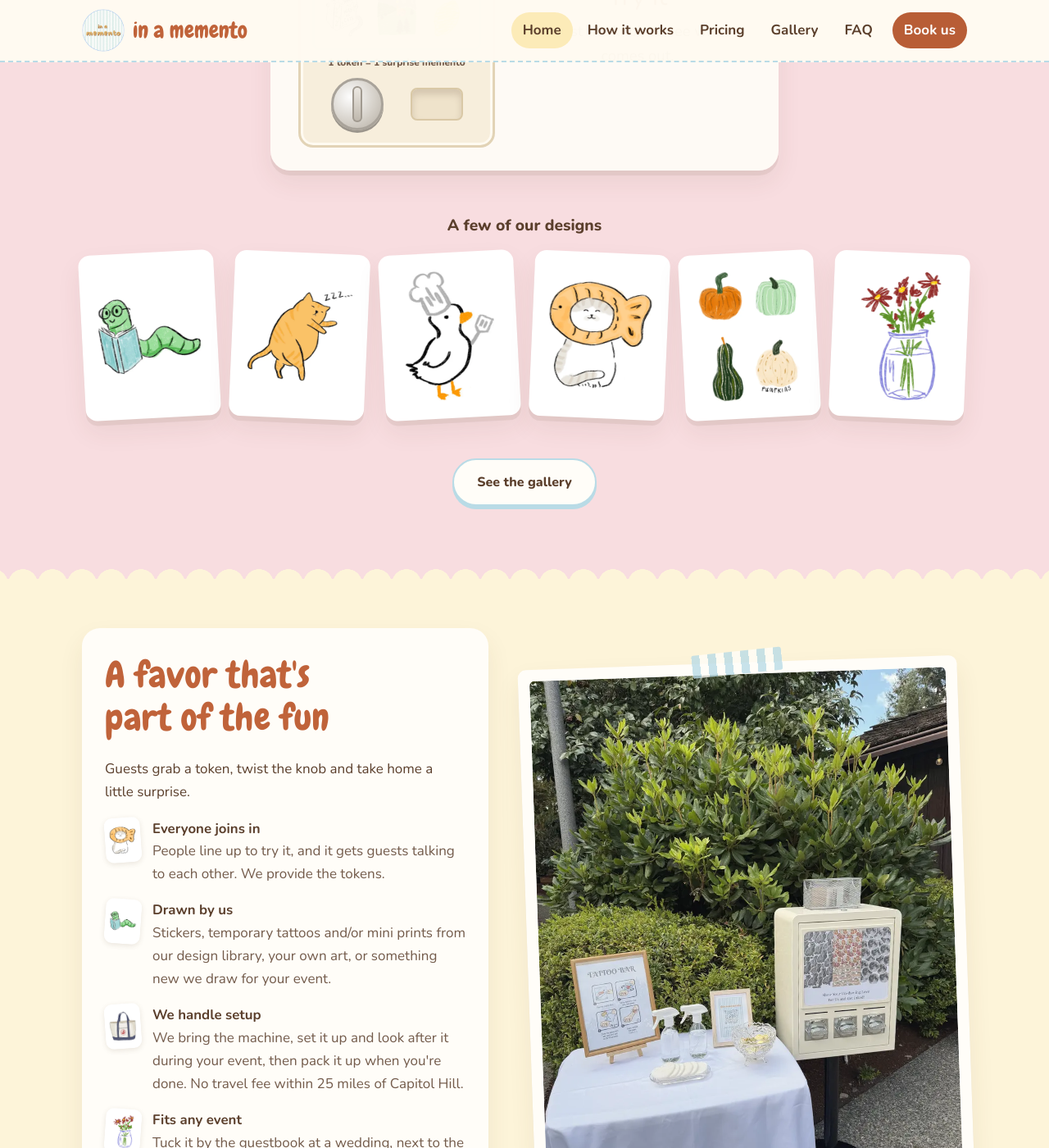
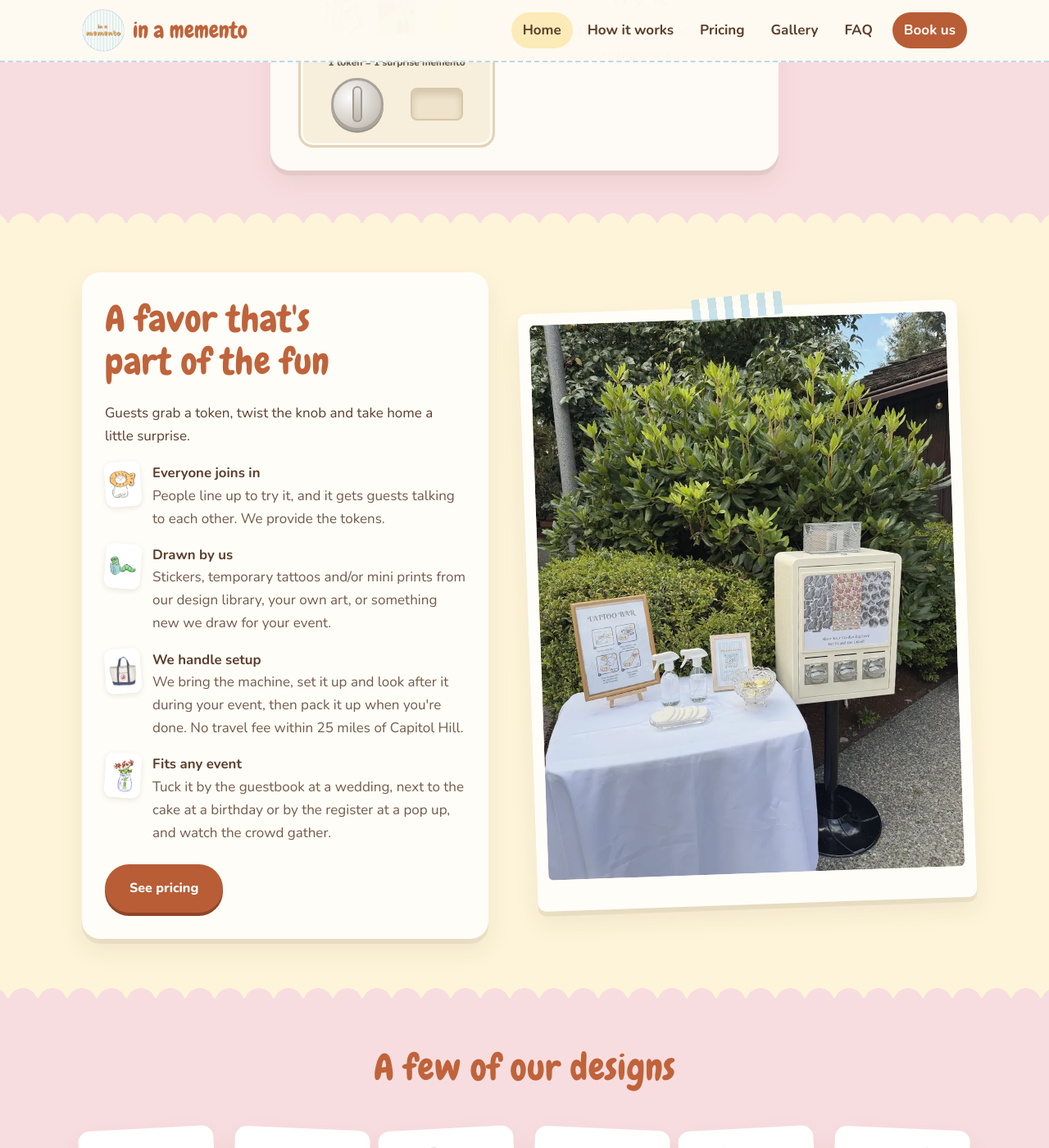
Before and after one commit to andrew-hy-kim/in.a.memento, a Jekyll site: the page built from index.html, in a window 1280 px wide and 1400 px high, scrolled down 1225 px. Shown: the whole window at 82% size. Built offline with Jekyll 4.4.1, drawn with Linux system fonts in a browser that asks for light colours.

Commit message:
Home: game section is just the machine; favor section follows right after; design row moves below it
Co-Authored-By: Claude Opus 5.5 <noreply@anthropic.com>
Claude-Session: https://claude.ai/code/session_01A4x6zNFM2ikQnVBPRWM1LK

```diff
--- a/css/style.css
+++ b/css/style.css
@@ -1825,3 +1825,6 @@ main > section + section,
   .try-section .mm-hint .hand { font-size: 1.6rem; }
   .sticker-row-title { margin: 40px 0 16px; }
 }
+/* "Give it a twist" is just the game now, so it sits a little tighter */
+.try-section { padding-bottom: 64px; }
+@media (max-width: 640px) { .try-section { padding-bottom: 44px; } }
--- a/index.html
+++ b/index.html
@@ -58,16 +58,6 @@ description: "A vending machine full of custom stickers, temporary tattoos and m
         <p class="mm-hint"><span class="hand">Try it</span> Twist the knob to see what comes out.</p>
       </div>
     </div>
-    <h3 class="center sticker-row-title">A few of our designs</h3>
-    <div class="sticker-row">
-      <figure><img src="{{ '/images/designs/bookworm.webp' | relative_url }}" alt="A green bookworm with glasses reading a book"></figure>
-      <figure><img src="{{ '/images/designs/sleeping-cat.webp' | relative_url }}" alt="A sleepy orange cat stretching, with zzz"></figure>
-      <figure><img src="{{ '/images/designs/chef-duck.webp' | relative_url }}" alt="A white duck in a chef hat holding a spatula"></figure>
-      <figure><img src="{{ '/images/designs/fish-hat-cat.webp' | relative_url }}" alt="A white cat wearing an orange fish shaped hat"></figure>
-      <figure><img src="{{ '/images/designs/pumpkins.webp' | relative_url }}" alt="Four pumpkins and gourds in orange, green and cream"></figure>
-      <figure><img src="{{ '/images/designs/flower-vase.webp' | relative_url }}" alt="Red flowers in a clear glass vase"></figure>
-    </div>
-    <p class="center mt-lg"><a class="btn btn-soft" href="{{ '/gallery/' | relative_url }}">See the gallery</a></p>
   </div>
 </section>
 
@@ -88,6 +78,23 @@ description: "A vending machine full of custom stickers, temporary tattoos and m
       <img src="{{ '/images/gallery/wedding-setup.webp' | relative_url }}" width="825" height="1100" loading="lazy"
            alt="The in a memento setup at Rachel & Brian's wedding: the cream vending machine on its stand beside a table with a Tattoo Bar instruction sign, spray bottles, sponges, a bowl of gold tokens and an Instagram QR code">
     </figure>
+  </div>
+</section>
+
+<section class="bg-blush">
+  <div class="container">
+    <div class="section-head">
+      <h2>A few of our designs</h2>
+    </div>
+    <div class="sticker-row">
+      <figure><img src="{{ '/images/designs/bookworm.webp' | relative_url }}" alt="A green bookworm with glasses reading a book"></figure>
+      <figure><img src="{{ '/images/designs/sleeping-cat.webp' | relative_url }}" alt="A sleepy orange cat stretching, with zzz"></figure>
+      <figure><img src="{{ '/images/designs/chef-duck.webp' | relative_url }}" alt="A white duck in a chef hat holding a spatula"></figure>
+      <figure><img src="{{ '/images/designs/fish-hat-cat.webp' | relative_url }}" alt="A white cat wearing an orange fish shaped hat"></figure>
+      <figure><img src="{{ '/images/designs/pumpkins.webp' | relative_url }}" alt="Four pumpkins and gourds in orange, green and cream"></figure>
+      <figure><img src="{{ '/images/designs/flower-vase.webp' | relative_url }}" alt="Red flowers in a clear glass vase"></figure>
+    </div>
+    <p class="center mt-lg"><a class="btn btn-soft" href="{{ '/gallery/' | relative_url }}">See the gallery</a></p>
   </div>
 </section>
 
```
